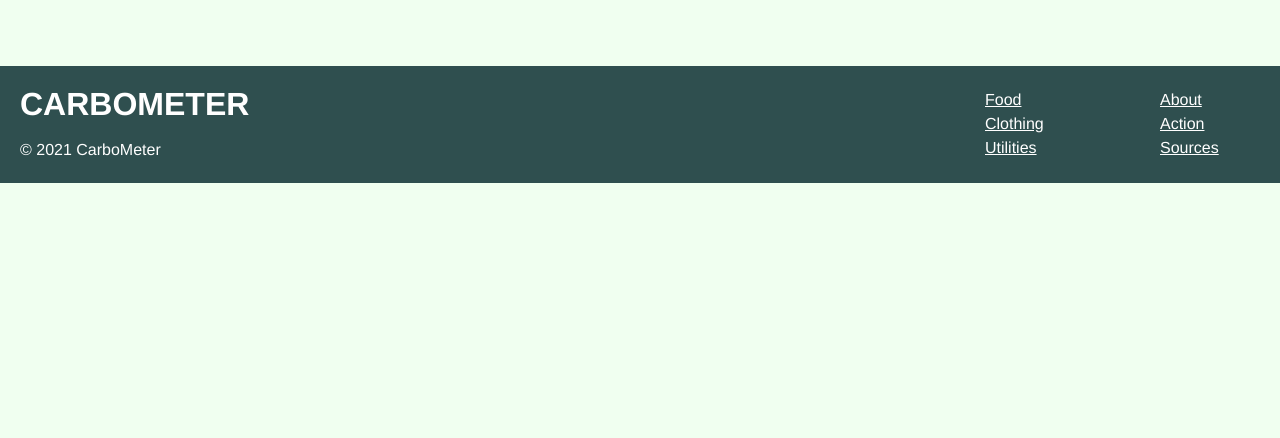
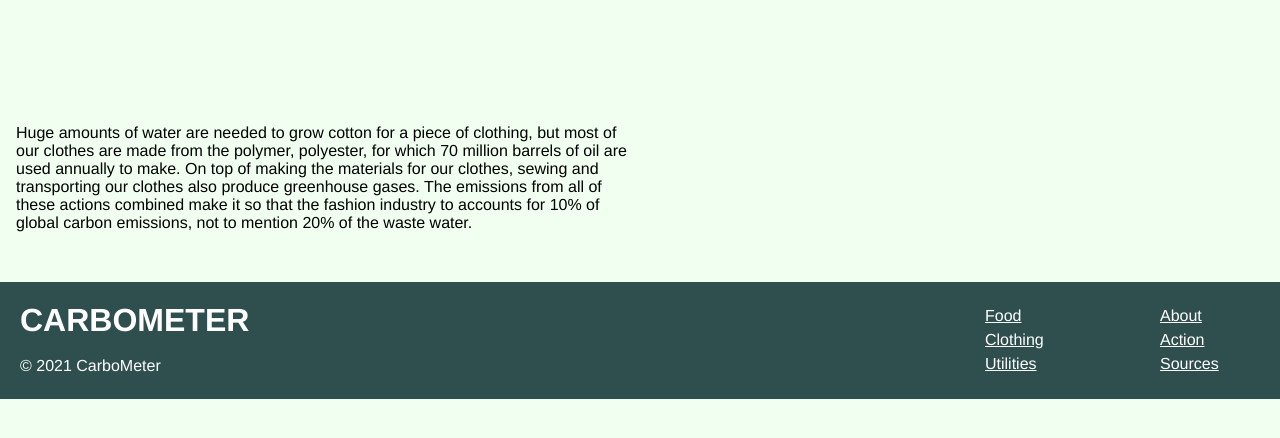
Before and after one commit to ryanlee4761/Carbometer, a Flask app: page /clothing in a window 1280 px wide. Shown: the part 70-508 px from the top of the page. Run offline with Flask 2, Linux system fonts and the light colour scheme.

Commit message:
Update clothing.html

```diff
--- a/templates/clothing.html
+++ b/templates/clothing.html
@@ -13,7 +13,7 @@
     <!--pic/doodle-->
   </div>
   <div id="p2">
-    <!--blurb about calculator-->
+    Huge amounts of water are needed to grow cotton for a piece of clothing, but most of our clothes are made from the polymer, polyester, for which 70 million barrels of oil are used annually to make. On top of making the materials for our clothes, sewing and transporting our clothes also produce greenhouse gases. The emissions from all of these actions combined make it so that the fashion industry to accounts for 10% of global carbon emissions, not to mention 20% of the waste water.
   </div>
   <div id="p3">
     <!--calculator-->
```
